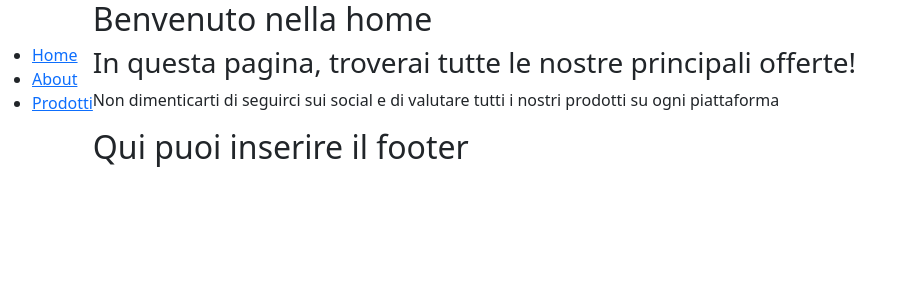
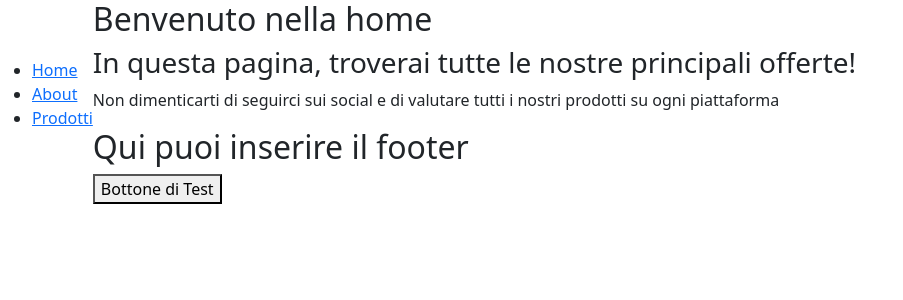
Before and after one commit to DavidZarfati/react-context-api, a React (Vite) app: page / in a window 1280 px wide. Shown: the top 300 px of the page, without its empty margins (0-903 px from the left). Built offline with nearby package versions, Linux system fonts and the light colour scheme; no server answers.

Commit message:
feat:inserito bottone di test per provare La funzione Context e CustomHook

```diff
--- a/src/Components/Footer.jsx
+++ b/src/Components/Footer.jsx
@@ -1,7 +1,11 @@
+import { useBudget } from "../Context/PreferitiContext";
+
 export default function Footer() {
+    const { isBudget, addBudget, removeBudget } = useBudget();
     return (
         <>
             <h2>Qui puoi inserire il footer</h2>
+            <button onClick={isBudget}>Bottone di Test</button>
         </>
     )
 }
--- a/src/Context/PreferitiContext.jsx
+++ b/src/Context/PreferitiContext.jsx
@@ -6,15 +6,16 @@ function BudgetProvider({ children }) {
     const [budgetMode, setBudgetMode] = useState(false);
 
     function isBudget(idPersonaggio) {
-        return Budget.includes(idPersonaggio);
+        console.log("isBudget");
+
     }
 
     function addBudget(idPersonaggio) {
-        setBudget((current) => [...current, idPersonaggio]);
+        console.log("addBudget");
     }
 
     function removeBudget(idPersonaggio) {
-        setBudget((current) => current.filter((id) => id !== idPersonaggio));
+        console.log("removeBudget");
     }
     const contextValue = {
         isBudget,
```
